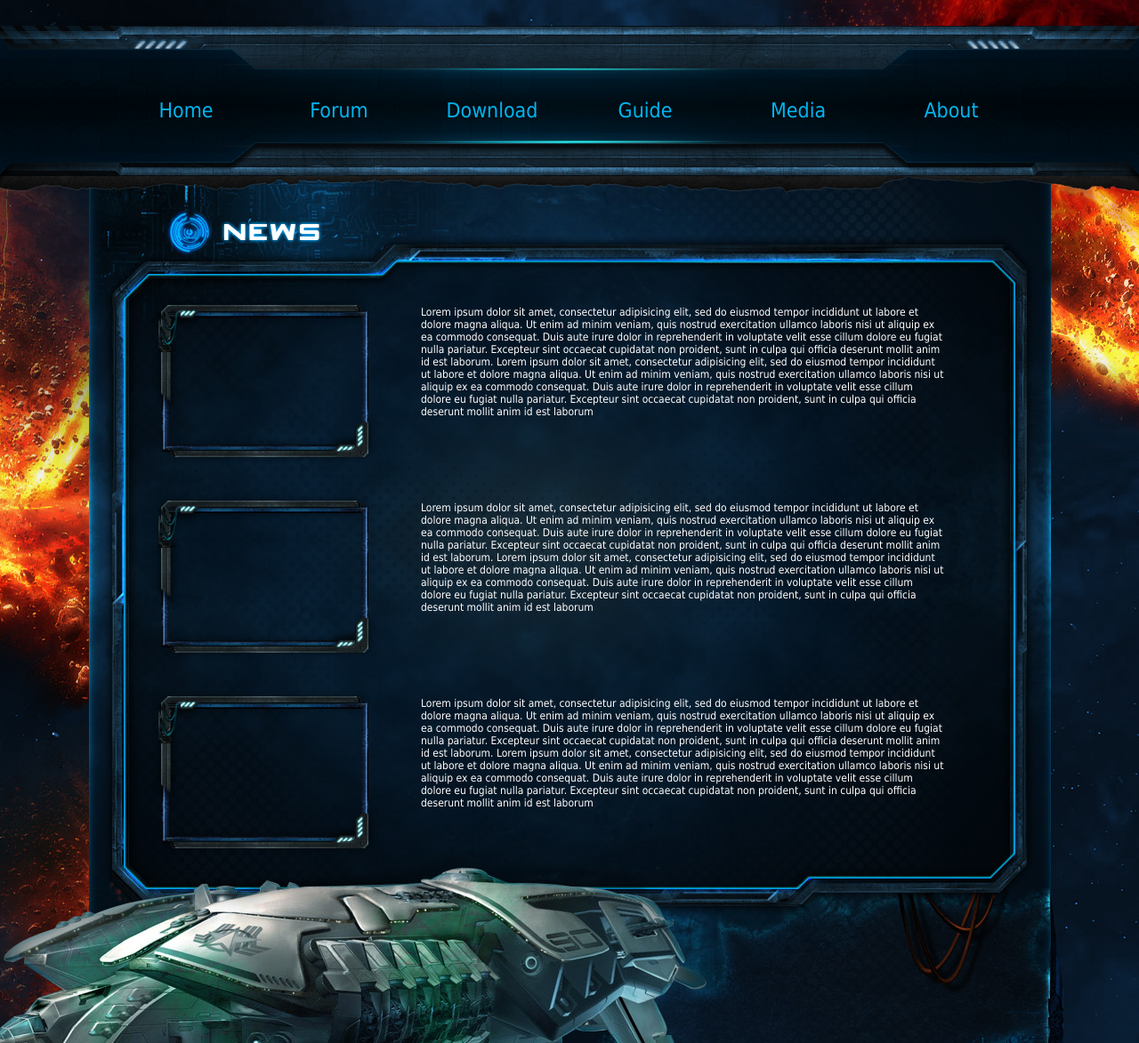
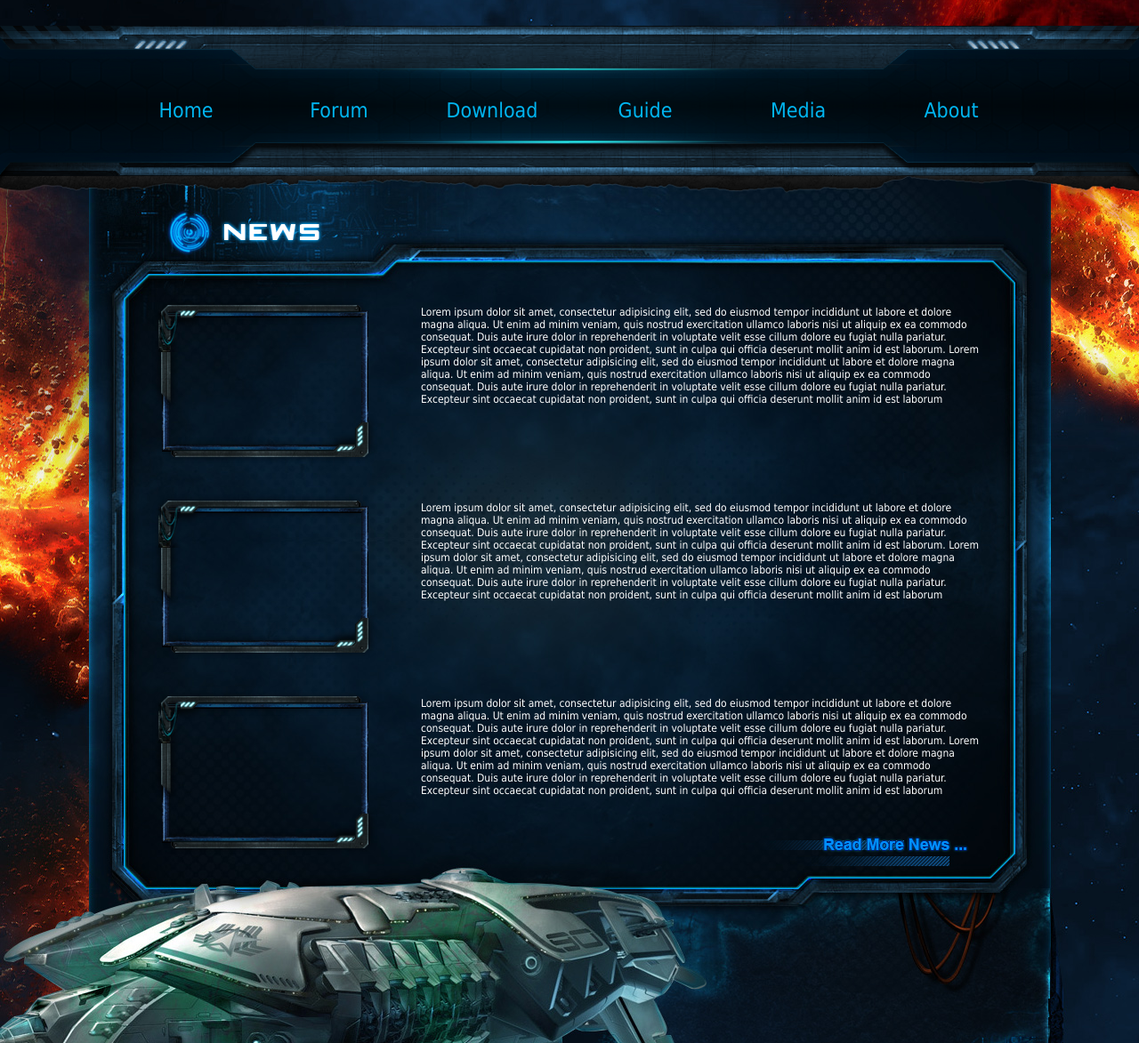
Before and after one commit to JasonJarvis/monria, a PHP site: page / in a window 1280 px wide. Shown: the part 628-1801 px from the top of the page at 89% size. Run offline with PHP 8.4, Linux system fonts and the light colour scheme.

Commit message:
news link

```diff
--- a/html/css/style.css
+++ b/html/css/style.css
@@ -120,6 +120,12 @@ body {
     left: 74px;
     position: relative;
     top: 30px;
-    width: 588px;
+    width: 630px;
     line-height: 14px;
 }
+
+.read_more_news {
+    position:absolute;
+    bottom:17px;
+    right:49px;
+}
--- a/html/index.html
+++ b/html/index.html
@@ -108,6 +108,9 @@
                     </div>
                 </div>
 
+                <div class="read_more_news">
+                <a href="#"><img src="img/news/Read-More-News-..png"></a>
+                </div>
             </div>
         </div>
 
```
